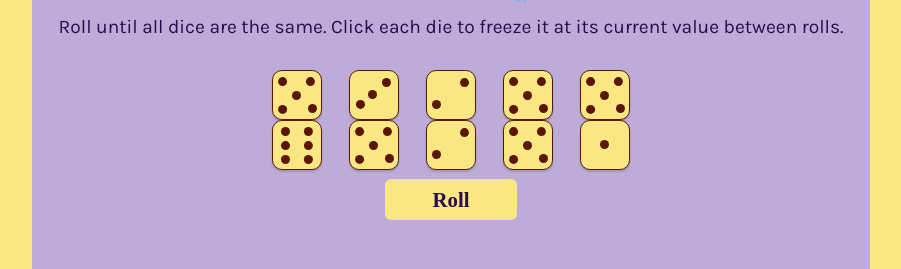
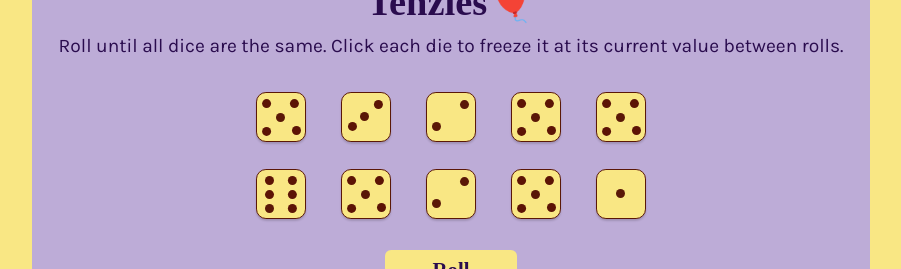
Before and after one commit to carlasmartinsr/Tenzies, a React (Vite) app: page / in a window 1280 px wide. Shown: the part 288-557 px from the top of the page, without its empty margins (189-1090 px from the left). Built offline with nearby package versions, Linux system fonts and the light colour scheme; no server answers; the database is empty; a web font is replaced by a local one.

Commit message:
Update App.css

```diff
--- a/src/App.css
+++ b/src/App.css
@@ -6,7 +6,7 @@
   background-color: #bdacd7;
   border-radius: 0.6em;
   padding: 1.65em;
-  height: 33.4em;
+  height: 31em;
 }
 
 main {
@@ -36,12 +36,14 @@
   grid-template-columns: repeat(5, 1fr);
   max-width: 31.25em;
   column-gap: 0.5em;
+  row-gap: 1.2em;
 }
 
 @media (min-width: 430px) {
   .dice-container {
-    column-gap: 1.7em;
-    margin: 0.8em 0 0.6em 0;
+    row-gap: 1.7em;
+    column-gap: 2.2em;
+    margin: 1em 0 1.9em 0;
     max-width: 31.25em;
   }
 }
```
